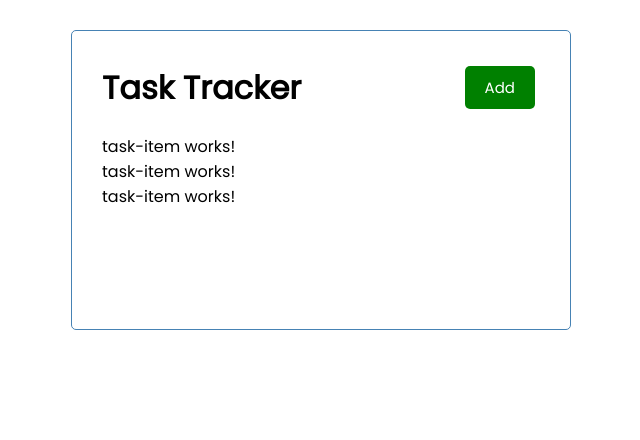
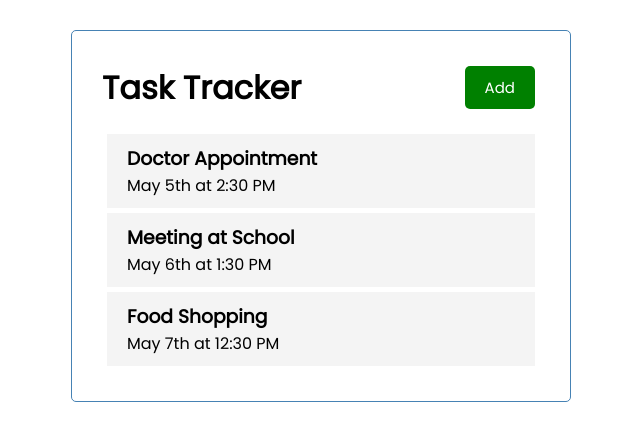
Before and after one commit to agrimes23/AngularTaskTrackerPractice, an Angular app: page / in a window 1280 px wide. Shown: the top 440 px of the page, without its empty margins (319-959 px from the left). Built offline with nearby package versions, Linux system fonts and the light colour scheme.

Commit message:
added elements to task-item component. Added css

```diff
--- a/src/app/components/task-item/task-item.component.css
+++ b/src/app/components/task-item/task-item.component.css
@@ -0,0 +1,16 @@
+.task {
+    background: #f4f4f4;
+    margin: 5px;
+    padding: 10px 20px;
+    cursor: pointer;
+}
+
+.task.reminder {
+    border-left: 5px solid green;
+}
+
+.task h3 {
+    display: flex;
+    align-items: center;
+    justify-content: space-between;
+}
--- a/src/app/components/task-item/task-item.component.html
+++ b/src/app/components/task-item/task-item.component.html
@@ -1 +1,4 @@
-<p>task-item works!</p>
+<div class="task">
+    <h3>{{ task.text }}</h3>
+    <p>{{ task.day }}</p>
+</div>
```
